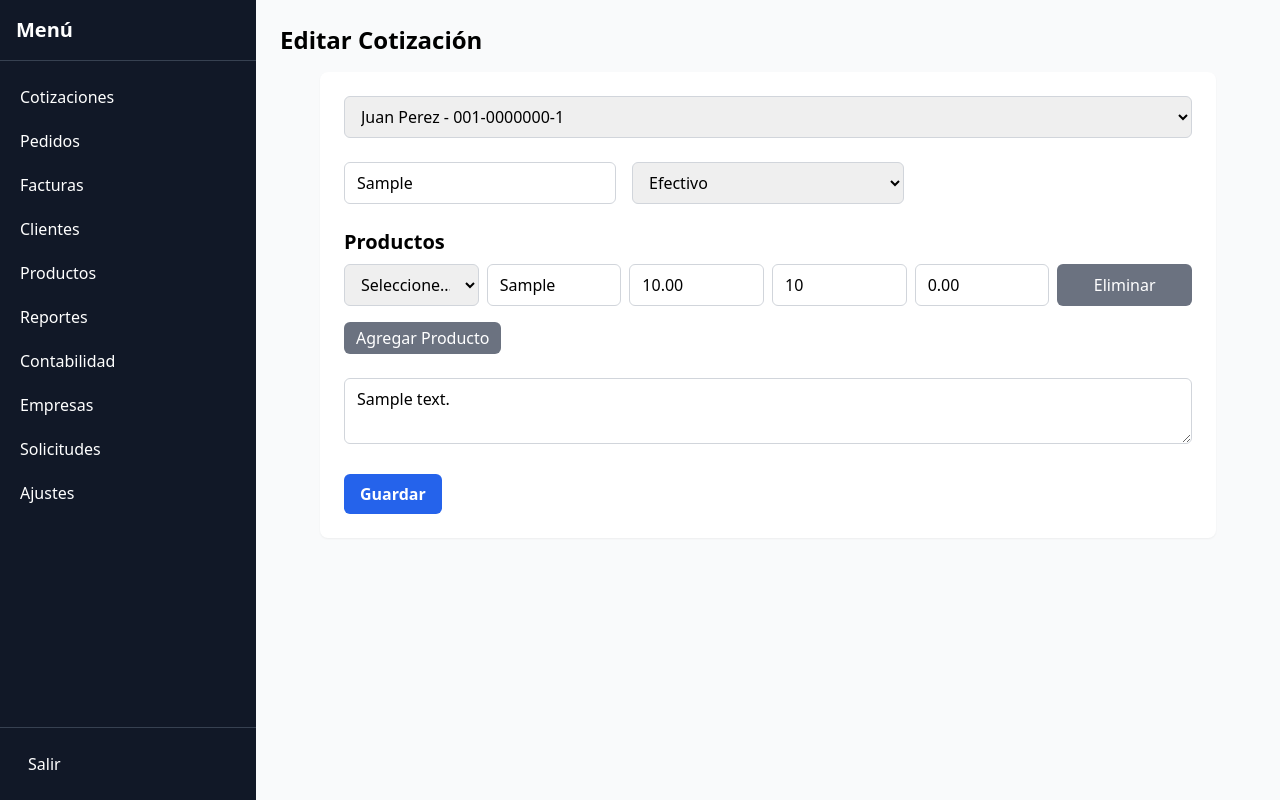
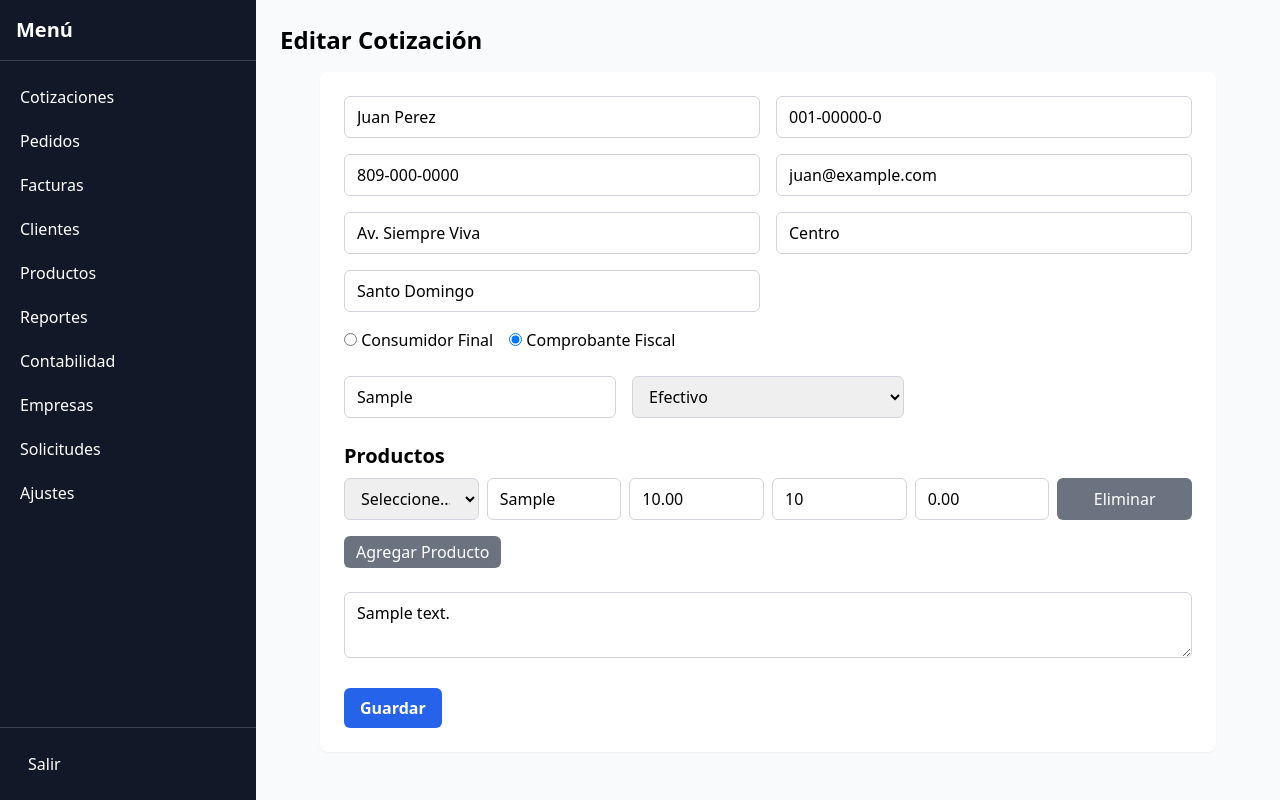
Before and after one commit to Buzzvitalize/Application-Tada, a Flask app: page /cotizaciones/editar/1 in a window 1280 px wide. Run offline with Flask 3, Linux system fonts and the light colour scheme; the visitor is signed in with stand-in values (Sample User, id 1); data comes from the database, SQL or seed files in the repository; tables that the repository leaves empty hold one stand-in row (values such as "Sample post"); some libraries are stand-ins or nearby versions.

Commit message:
Restrict quotation client edit and localize time

```diff
--- a/app.py
+++ b/app.py
@@ -24,6 +24,7 @@
     CompanyInfo,
     User,
     AccountRequest,
+    dom_now,
 )
 from io import BytesIO
 from datetime import datetime, timedelta
@@ -237,6 +238,9 @@
 
 def _fmt_money(value):
     return f"RD${value:,.2f}"
+
+
+app.jinja_env.filters['money'] = _fmt_money
 
 
 # Routes
@@ -494,7 +498,7 @@
         query = query.filter((Client.name.contains(q)) | (Client.identifier.contains(q)))
     quotations = query.order_by(Quotation.date.desc()).all()
     return render_template('cotizaciones.html', quotations=quotations, q=q,
-                           timedelta=timedelta, now=datetime.utcnow())
+                           timedelta=timedelta, now=dom_now())
 
 @app.route('/cotizaciones/nueva', methods=['GET', 'POST'])
 def new_quotation():
@@ -549,25 +553,21 @@
 def edit_quotation(quotation_id):
     quotation = company_get(Quotation, quotation_id)
     if request.method == 'POST':
-        client_id = request.form.get('client_id')
-        if client_id:
-            client = company_get(Client, client_id)
-        else:
-            client = quotation.client
-            is_final = request.form.get('client_type') == 'final'
-            identifier = request.form.get('client_identifier') if not is_final else request.form.get('client_identifier') or None
-            if not is_final and not identifier:
-                flash('El identificador es obligatorio para comprobante fiscal')
-                return redirect(url_for('edit_quotation', quotation_id=quotation.id))
-            client.name = request.form['client_name']
-            client.last_name = request.form.get('client_last_name') if is_final else None
-            client.identifier = identifier
-            client.phone = request.form['client_phone']
-            client.email = request.form.get('client_email')
-            client.street = request.form['client_street']
-            client.sector = request.form['client_sector']
-            client.province = request.form['client_province']
-            client.is_final_consumer = is_final
+        client = quotation.client
+        is_final = request.form.get('client_type') == 'final'
+        identifier = request.form.get('client_identifier') if not is_final else request.form.get('client_identifier') or None
+        if not is_final and not identifier:
+            flash('El identificador es obligatorio para comprobante fiscal')
+            return redirect(url_for('edit_quotation', quotation_id=quotation.id))
+        client.name = request.form['client_name']
+        client.last_name = request.form.get('client_last_name') if is_final else None
+        client.identifier = identifier
+        client.phone = request.form['client_phone']
+        client.email = request.form.get('client_email')
+        client.street = request.form['client_street']
+        client.sector = request.form['client_sector']
+        client.province = request.form['client_province']
+        client.is_final_consumer = is_final
         quotation.items.clear()
         db.session.flush()
         product_ids = request.form.getlist('product_id[]')
@@ -590,10 +590,8 @@
         db.session.commit()
         flash('Cotización actualizada')
         return redirect(url_for('list_quotations'))
-    clients = company_query(Client).options(load_only(Client.id, Client.name, Client.identifier)).all()
     products = company_query(Product).options(load_only(Product.id, Product.code, Product.name, Product.unit, Product.price)).all()
     product_map = {p.name: p.id for p in products}
-    # prepare items for template (discount percentage)
     items = []
     for it in quotation.items:
         base = it.unit_price * it.quantity
@@ -608,7 +606,6 @@
     return render_template(
         'cotizacion_edit.html',
         quotation=quotation,
-        clients=clients,
         products=products,
         items=items,
     )
@@ -664,7 +661,7 @@
 @app.route('/cotizaciones/<int:quotation_id>/convertir')
 def quotation_to_order(quotation_id):
     quotation = company_get(Quotation, quotation_id)
-    if datetime.utcnow() > quotation.date + timedelta(days=30):
+    if dom_now() > quotation.date + timedelta(days=30):
         flash('La cotización ha expirado')
         return redirect(url_for('list_quotations'))
     order = Order(
--- a/templates/cotizacion_edit.html
+++ b/templates/cotizacion_edit.html
@@ -3,26 +3,18 @@
 {% block content %}
 <h1 class="text-2xl font-semibold mb-4">Editar Cotización</h1>
 <form method="post" id="quotation-form" class="space-y-6 card max-w-4xl mx-auto">
-  <div class="space-y-2">
-    <select name="client_id" id="client-select" class="input">
-      <option value="">-- Nuevo Cliente --</option>
-      {% for c in clients %}
-      <option value="{{ c.id }}" {% if quotation.client_id == c.id %}selected{% endif %}>{{ c.name }} - {{ c.identifier }}</option>
-      {% endfor %}
-    </select>
-    <div id="new-client" class="grid md:grid-cols-2 gap-4" style="display: {{ 'none' if quotation.client_id else 'grid' }};">
-      <input name="client_name" placeholder="Nombre" class="input" id="client-name">
-      <input id="client-last" name="client_last_name" placeholder="Apellido" class="input">
-      <input name="client_identifier" placeholder="Cédula" class="input id-mask" id="client-identifier" data-doc-type="cedula">
-      <input name="client_phone" placeholder="Teléfono" class="input phone-mask">
-      <input name="client_email" placeholder="Email" class="input">
-      <input name="client_street" placeholder="Calle" class="input">
-      <input name="client_sector" placeholder="Sector" class="input">
-      <input name="client_province" placeholder="Provincia" class="input">
-      <div class="flex space-x-4 col-span-2">
-        <label><input type="radio" name="client_type" value="final" checked> Consumidor Final</label>
-        <label><input type="radio" name="client_type" value="fiscal"> Comprobante Fiscal</label>
-      </div>
+  <div id="new-client" class="grid md:grid-cols-2 gap-4">
+    <input name="client_name" value="{{ quotation.client.name }}" placeholder="Nombre" class="input" id="client-name" required>
+    <input id="client-last" name="client_last_name" value="{{ quotation.client.last_name }}" placeholder="Apellido" class="input {{ '' if quotation.client.is_final_consumer else 'hidden' }}">
+    <input name="client_identifier" value="{{ quotation.client.identifier }}" placeholder="{{ 'Cédula' if quotation.client.is_final_consumer else 'RNC *' }}" class="input id-mask" id="client-identifier" data-doc-type="{{ 'cedula' if quotation.client.is_final_consumer else 'rnc' }}" {% if not quotation.client.is_final_consumer %}required{% endif %}>
+    <input name="client_phone" value="{{ quotation.client.phone }}" placeholder="Teléfono" class="input phone-mask" required>
+    <input name="client_email" value="{{ quotation.client.email }}" placeholder="Email" class="input">
+    <input name="client_street" value="{{ quotation.client.street }}" placeholder="Calle" class="input" required>
+    <input name="client_sector" value="{{ quotation.client.sector }}" placeholder="Sector" class="input" required>
+    <input name="client_province" value="{{ quotation.client.province }}" placeholder="Provincia" class="input" required>
+    <div class="flex space-x-4 col-span-2">
+      <label><input type="radio" name="client_type" value="final" {% if quotation.client.is_final_consumer %}checked{% endif %}> Consumidor Final</label>
+      <label><input type="radio" name="client_type" value="fiscal" {% if not quotation.client.is_final_consumer %}checked{% endif %}> Comprobante Fiscal</label>
     </div>
   </div>
   <div class="grid md:grid-cols-3 gap-4">
@@ -68,25 +60,7 @@
 {% block scripts %}
 <script>
 window.addEventListener('load', () => {
-  const clientSelect = document.getElementById('client-select');
-  const newClient = document.getElementById('new-client');
   const productContainer = document.getElementById('productos');
-  let previousClient = clientSelect.value;
-  const clientItems = {};
-  clientItems[previousClient] = productContainer.innerHTML;
-
-  clientSelect.addEventListener('change', () => {
-    newClient.style.display = clientSelect.value ? 'none' : 'grid';
-    const required = clientSelect.value ? false : true;
-    newClient.querySelectorAll('input').forEach(i => i.required = required);
-    clientItems[previousClient] = productContainer.innerHTML;
-    const saved = clientItems[clientSelect.value] || '';
-    productContainer.innerHTML = saved;
-    if (!saved) addProductRow();
-    productContainer.querySelectorAll('.product-row').forEach(bindProduct);
-    previousClient = clientSelect.value;
-  });
-
   const typeRadios=document.querySelectorAll('input[name="client_type"]');
   const idField=document.getElementById('client-identifier');
   const lastField=document.getElementById('client-last');
@@ -154,7 +128,7 @@
   document.getElementById('add-product').addEventListener('click', addProductRow);
 
   document.querySelectorAll('.product-row').forEach(bindProduct);
-  clientSelect.dispatchEvent(new Event('change'));
+  toggleType();
 });
 </script>
 {% endblock %}
--- a/templates/cotizaciones.html
+++ b/templates/cotizaciones.html
@@ -24,8 +24,8 @@
       <tr class="border-t">
         <td class="p-2">{{ q.id }}</td>
         <td class="p-2">{{ q.client.name }}</td>
-        <td class="p-2">{{ q.date.strftime('%d/%m/%Y %H:%M') }}</td>
-        <td class="p-2">{{ '%.2f'|format(q.total) }}</td>
+        <td class="p-2">{{ q.date.strftime('%d/%m/%Y %I:%M %p') }}</td>
+        <td class="p-2">{{ q.total | money }}</td>
         <td class="p-2 space-x-2">
           <a class="text-blue-500" href="{{ url_for('quotation_pdf', quotation_id=q.id) }}">PDF</a>
           <a class="text-yellow-500" href="{{ url_for('edit_quotation', quotation_id=q.id) }}">Editar</a>
--- a/templates/factura.html
+++ b/templates/factura.html
@@ -25,8 +25,8 @@
         <td class="p-2">{{ f.id }}</td>
         <td class="p-2">{{ f.ncf }}</td>
         <td class="p-2">{{ f.client.name }}</td>
-        <td class="p-2">{{ f.date.strftime('%d/%m/%Y %H:%M') }}</td>
-        <td class="p-2">{{ '%.2f'|format(f.total) }}</td>
+        <td class="p-2">{{ f.date.strftime('%d/%m/%Y %I:%M %p') }}</td>
+        <td class="p-2">{{ f.total | money }}</td>
         <td class="p-2"><a class="text-blue-500" href="{{ url_for('invoice_pdf', invoice_id=f.id) }}">PDF</a></td>
       </tr>
     {% endfor %}
--- a/templates/pedido.html
+++ b/templates/pedido.html
@@ -25,8 +25,8 @@
         <td class="p-2">{{ o.id }}</td>
         <td class="p-2">{{ o.client.name }}</td>
         <td class="p-2">{{ o.status }}</td>
-        <td class="p-2">{{ o.date.strftime('%d/%m/%Y %H:%M') }}</td>
-        <td class="p-2">{{ '%.2f'|format(o.total) }}</td>
+        <td class="p-2">{{ o.date.strftime('%d/%m/%Y %I:%M %p') }}</td>
+        <td class="p-2">{{ o.total | money }}</td>
         <td class="p-2 space-x-2">
           <a class="text-blue-500" href="{{ url_for('order_pdf', order_id=o.id) }}">PDF</a>
           <a class="text-green-500" href="{{ url_for('order_to_invoice', order_id=o.id) }}">Generar Factura</a>
--- a/templates/productos.html
+++ b/templates/productos.html
@@ -53,7 +53,7 @@
         <td class="p-2">{{ p.reference }}</td>
         <td class="p-2">{{ p.name }}</td>
         <td class="p-2">{{ p.unit }}</td>
-        <td class="p-2">{{ '%.2f'|format(p.price) }}</td>
+        <td class="p-2">{{ p.price | money }}</td>
         <td class="p-2">{{ p.category }}</td>
         <td class="p-2">{{ 'Sí' if p.has_itbis else 'No' }}</td>
         <td class="p-2 space-x-2">
--- a/templates/reportes.html
+++ b/templates/reportes.html
@@ -28,7 +28,7 @@
 
 <div class="card mb-6">
   <div class="text-sm text-gray-500">Ventas Totales</div>
-  <div class="text-2xl font-bold">{{ '%.2f'|format(total_sales) }}</div>
+  <div class="text-2xl font-bold">{{ total_sales | money }}</div>
 </div>
 
 <div class="card overflow-x-auto">
@@ -44,7 +44,7 @@
       {% for cat, amount in sales_by_category %}
       <tr class="border-t">
         <td class="p-2">{{ cat or 'Sin categoría' }}</td>
-        <td class="p-2 text-right">{{ '%.2f'|format(amount) }}</td>
+        <td class="p-2 text-right">{{ amount | money }}</td>
       </tr>
       {% endfor %}
     </tbody>
```
Also changed, not shown: models.py (+10 -4 lines).
